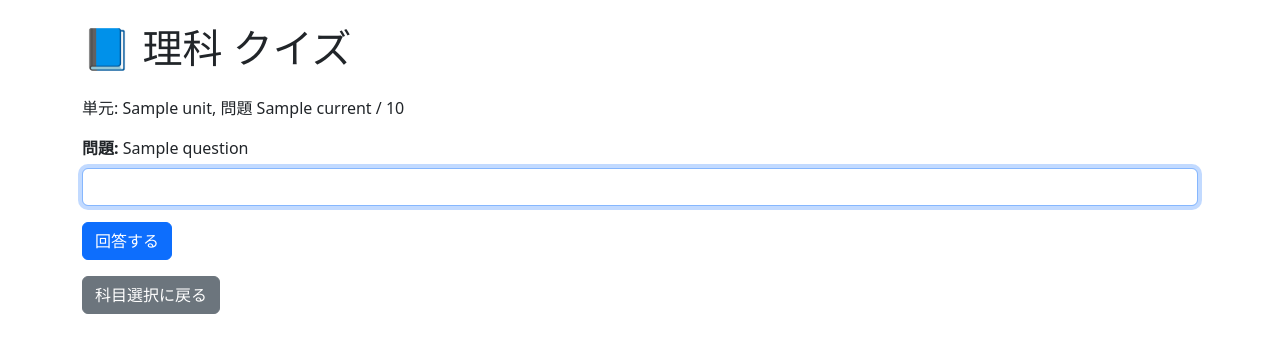
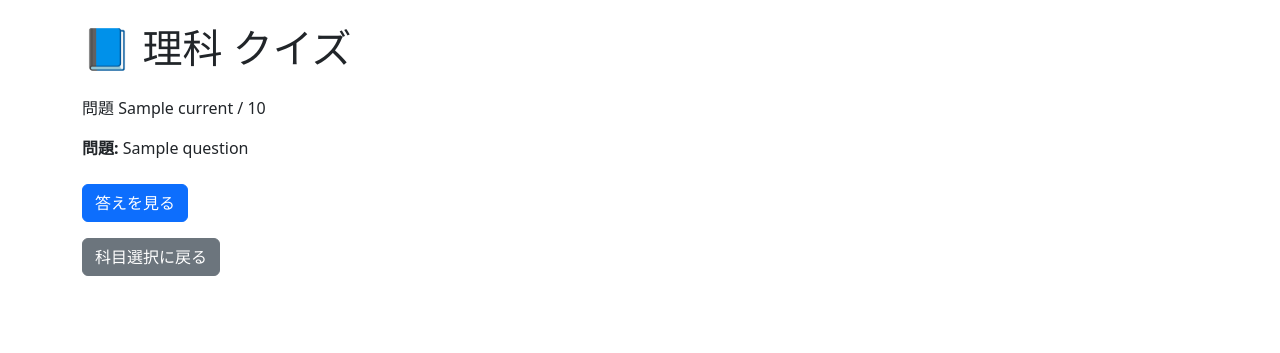
Before and after one commit to jakepeter/test_math_app, a Flask app: template templates/quiz.html in a window 1280 px wide. Shown: the top 353 px of the page. Run offline with Flask 3, Linux system fonts and the light colour scheme; the template is opened without the code that fills it: most values are stand-ins (such as "Sample title", 1, 10 or a date in 2020).

```diff
--- a/app.py
+++ b/app.py
@@ -1,28 +1,219 @@
 import os
-from flask import Flask, render_template, request, session, redirect, url_for
+from flask import Flask, render_template, request, session
 import random
 
 app = Flask(__name__)
-app.secret_key = "好きなランダムな文字列をここに"
+app.secret_key = "your_secret_key_here"
 
 # 理科の問題リスト（単元別）
 science_questions = {
-    "1": [  # 生物の観察
+    "1": [  # 生物の観察（100問）
         ("顕微鏡のレンズを切り替えることで変わるのは？", "倍率"),
         ("プレパラートに使うカバーガラスは何のために使う？", "試料を押さえるため"),
         ("観察するとき、最初に使う対物レンズの倍率は？", "低倍率"),
         ("細胞を見るときに使う顕微鏡の種類は？", "光学顕微鏡"),
         ("顕微鏡で観察するとき、試料の準備に使う液体は？", "水"),
-        # ... 25問以上追加
+        ("顕微鏡の接眼レンズの倍率は一般的に何倍？", "10倍"),
+        ("倍率はどうやって計算する？", "接眼レンズ×対物レンズ"),
+        ("プレパラートの材料は？", "ガラス"),
+        ("細胞の観察で最も重要なことは？", "焦点を合わせること"),
+        ("ピンセットの役割は？", "試料をつかむため"),
+        ("観察の際に調整する部品は？", "ステージ"),
+        ("細胞を染色する染料は？", "メチレンブルー"),
+        ("顕微鏡の光源の役割は？", "試料を照らすこと"),
+        ("観察に使う紙は？", "ろ紙"),
+        ("細胞壁があるのはどの細胞？", "植物細胞"),
+        ("観察で使うメモの形式は？", "スケッチ"),
+        ("倍率を上げるとどうなる？", "拡大される"),
+        ("焦点が合わないとどう見える？", "ぼやける"),
+        ("観察の際、試料はどれくらいの厚さにする？", "薄くする"),
+        ("分類の基本単位は？", "種"),
+        ("顕微鏡で見える最小の構造は？", "細胞"),
+        ("観察に必要な器具は？", "顕微鏡"),
+        ("植物細胞に特有な構造は？", "葉緑体"),
+        ("動物細胞にあって植物細胞にないものは？", "リソソーム"),
+        ("細胞の中の液体は？", "細胞質"),
+        ("染色に使う代表的な液体は？", "ヨウ素液"),
+        ("プレパラート作成の手順は？", "試料を載せる→カバーガラスを置く"),
+        ("光量が不足するとどうなる？", "見えにくくなる"),
+        ("観察の注意点は？", "試料を壊さない"),
+        ("倍率調整に使うネジは？", "粗動ネジ"),
+        ("顕微鏡を使うときの照明の調整は？", "しぼりで行う"),
+        ("顕微鏡の部品で、ピントを調節するものは？", "調節ねじ"),
+        ("細胞の核の役割は？", "遺伝情報を管理"),
+        ("細胞を構成する膜の名前は？", "細胞膜"),
+        ("プレパラートを安定させる部品は？", "クリップ"),
+        ("染色の目的は？", "細胞の構造を見やすくする"),
+        ("観察のとき、顕微鏡はどこを見る？", "接眼レンズ"),
+        ("試料を置く部分の名称は？", "ステージ"),
+        ("顕微鏡を片付けるとき最初にすることは？", "電源を切る"),
+        ("細胞小器官のひとつでエネルギーをつくるのは？", "ミトコンドリア"),
+        ("細胞分裂のときに観察できる構造は？", "染色体"),
+        ("観察対象の大きさを推定する方法は？", "視野の直径を基準にする"),
+        ("カバーガラスを斜めに置く理由は？", "気泡を防ぐため"),
+        ("対物レンズの切り替え方法は？", "回転させる"),
+        ("光学顕微鏡の特徴は？", "光を使って拡大する"),
+        ("電子顕微鏡との違いは？", "拡大倍率が小さい"),
+        ("試料の動きを防ぐには？", "カバーガラスで押さえる"),
+        ("顕微鏡の視野が暗いときは？", "しぼりを開く"),
+        ("視野が四角いのはどのレンズ？", "接眼レンズ"),
+        ("視野の明るさを変える部品は？", "しぼり"),
+        ("観察中、試料が動いて見える理由は？", "水分があるから"),
+        ("スケッチで注意することは？", "簡潔に、色を使わない"),
+        ("観察記録に必要な情報は？", "日付、倍率、観察内容"),
+        ("顕微鏡で見える細胞の構造は？", "細胞壁、核、葉緑体など"),
+        ("プレパラート作成で注意することは？", "気泡を入れない"),
+        ("観察時の倍率設定は？", "低倍率→高倍率の順"),
+        ("観察対象が中心にないときの対処は？", "ステージを調整"),
+        ("カバーガラスの厚さの影響は？", "見えにくくなる"),
+        ("顕微鏡の使い終わりにすることは？", "低倍率に戻す"),
+        ("試料に水を加える理由は？", "乾燥を防ぐ"),
+        ("焦点を合わせるときの注意点は？", "対物レンズとスライドをぶつけない"),
+        ("細胞の核が見える理由は？", "染色したため"),
+        ("プレパラートに水を垂らす理由は？", "光の屈折を防ぐ"),
+        ("試料の動きを止めたいときは？", "固定液を使う"),
+        ("観察対象に応じた倍率を選ぶ理由は？", "適切な大きさで観察できる"),
+        ("低倍率から始める理由は？", "視野が広く探しやすい"),
+        ("スケッチで書くべき構造は？", "見えたまま"),
+        ("対物レンズが複数ある理由は？", "倍率を変えるため"),
+        ("スライドガラスの清掃方法は？", "ろ紙で拭く"),
+        ("顕微鏡の持ち方は？", "腕と鏡筒を持つ"),
+        ("観察前に照明をつける理由は？", "明るくするため"),
+        ("顕微鏡観察の目的は？", "小さなものを拡大して観察する"),
+        ("顕微鏡での観察対象の動きを防ぐ工夫は？", "染色またはカバーガラスで固定"),
+        ("観察中に視野が暗くなる原因は？", "しぼりが閉じている"),
+        ("観察に使う水の種類は？", "蒸留水"),
+        ("焦点が合いづらいときの対処は？", "調節ねじを微調整する"),
+        ("細胞観察の対象として使う植物の例は？", "タマネギの皮"),
+        ("試料の中央にピントを合わせる理由は？", "観察対象をはっきり見るため"),
+        ("観察に使う器具で、手を切らないように注意するものは？", "スライドガラス"),
+        ("対物レンズの交換時に注意することは？", "ぶつけないように回す"),
+        ("細胞の観察で重要な視点は？", "構造の違いを理解すること"),
+        ("細胞の観察記録に使う単位は？", "μm（マイクロメートル）"),
+        ("プレパラートがずれる原因は？", "クリップが甘い"),
+        ("スライドガラスの大きさは？", "約7.5cm×2.5cm"),
+        ("プレパラートの完成後すぐ観察する理由は？", "乾燥を防ぐため"),
+        ("観察で最初に行う手順は？", "試料の準備"),
+        ("観察後に使用器具を洗う理由は？", "次回も使えるようにする"),
+        ("プレパラート作成で注意する器具は？", "ピンセットとスポイト"),
+        ("植物細胞と動物細胞の共通点は？", "核、細胞膜、細胞質を持つ"),
+        ("観察対象が染まりすぎるときの対処は？", "水で薄める"),
+        ("カバーガラスが割れやすい理由は？", "薄くて小さいため"),
+        ("光学顕微鏡の限界倍率は？", "1500倍程度"),
+        ("観察のとき照明を下に向ける理由は？", "光を試料にあてるため"),
+        ("顕微鏡を使う授業で最初に学ぶことは？", "器具の名称と扱い方"),
+        ("植物細胞に見られない構造は？", "リボソーム（←間違い探しにも可）"),
+        ("対物レンズが高倍率になるほど視野は？", "狭くなる"),
+        ("焦点を合わせたあと倍率を上げたらどうする？", "再度微調整する"),
+        ("プレパラートがうまく作れない原因の一つは？", "試料が厚すぎる"),
+        ("観察における一番の目的は？", "細胞の構造を理解する"),
     ],
-    "2": [  # 花のつくりなど
-        ("種子をつくらない植物は？", "コケ植物"),
-        ("維管束がない植物の例は？", "ゼニゴケ"),
-        ("双子葉類の植物の葉脈の形は？", "網状脈"),
-        ("単子葉類の根の生え方は？", "ひげ根"),
-        # ... 25問以上追加
-    ],
-    # 必要に応じて単元を追加（例："3": [...], "4": [...]）
+
+     "2": [  # 植物の分類とつくり（100問）[  # 植物の分類とつくり（単元2）
+    ("種子をつくらない植物の分類は？", "コケ植物とシダ植物"),
+    ("種子をつくる植物の分類は？", "被子植物と裸子植物"),
+    ("被子植物と裸子植物の違いは？", "子房があるかどうか"),
+    ("コケ植物に維管束はある？", "ない"),
+    ("シダ植物は何でなかまをふやす？", "胞子"),
+    ("被子植物の葉脈の形で分類できるのは？", "単子葉類と双子葉類"),
+    ("単子葉類の葉脈の形は？", "平行脈"),
+    ("双子葉類の葉脈の形は？", "網状脈"),
+    ("単子葉類の根の特徴は？", "ひげ根"),
+    ("双子葉類の根の特徴は？", "主根と側根"),
+    ("維管束とは何か？", "水や養分を運ぶ組織"),
+    ("コケ植物の例を1つ答えよ。", "ゼニゴケ"),
+    ("シダ植物の例を1つ答えよ。", "ゼンマイ"),
+    ("単子葉類の例を1つ答えよ。", "イネ"),
+    ("双子葉類の例を1つ答えよ。", "アサガオ"),
+    ("被子植物に子房はある？", "ある"),
+    ("裸子植物に子房はある？", "ない"),
+    ("裸子植物の例を1つ答えよ。", "マツ"),
+    ("被子植物の花のつくりの特徴は？", "花弁や子房がある"),
+    ("裸子植物の花のつくりの特徴は？", "花弁や子房がない"),
+    ("植物の分類で葉の形を使う理由は？", "分類の手がかりになるから"),
+    ("コケ植物はどのような場所に生える？", "湿った場所"),
+    ("維管束の種類は？", "道管と師管"),
+    ("道管の役割は？", "水や無機養分を運ぶ"),
+    ("師管の役割は？", "光合成産物を運ぶ"),
+    ("花粉をつくる部分は？", "雄しべ"),
+    ("卵細胞がある部分は？", "雌しべ"),
+    ("受粉とは何か？", "花粉が雌しべにつくこと"),
+    ("受精とは何か？", "卵細胞と精細胞が合体すること"),
+    ("受精後にできるものは？", "種子"),
+    ("被子植物の種子はどこにできる？", "子房"),
+    ("裸子植物の種子はどこにできる？", "胚珠の表面"),
+    ("花びらが目立たない植物は？", "風で受粉する植物"),
+    ("虫を引き寄せる花の特徴は？", "色や香りがある"),
+    ("花の中で胚珠を守る構造は？", "子房"),
+    ("果実は何が変化したもの？", "子房"),
+    ("種子は何が変化したもの？", "胚珠"),
+    ("胚珠の中にある細胞は？", "卵細胞"),
+    ("被子植物の受粉方法は？", "虫や風など"),
+    ("裸子植物の受粉方法は？", "風"),
+    ("裸子植物の葉の形の特徴は？", "細長い針のような葉"),
+    ("被子植物はどんな場所に多い？", "日当たりのよい場所"),
+    ("裸子植物はどんな場所に多い？", "山や乾燥地"),
+    ("単子葉類の花びらの数の特徴は？", "3の倍数"),
+    ("双子葉類の花びらの数の特徴は？", "4や5の倍数"),
+    ("被子植物において、種子が発芽する条件は？", "水、適温、空気"),
+    ("胚とは何か？", "将来の芽や根になる部分"),
+    ("子葉の働きは？", "養分をためる"),
+    ("単子葉類の子葉の数は？", "1枚"),
+    ("双子葉類の子葉の数は？", "2枚"),
+    ("裸子植物に花びらはある？", "ない"),
+    ("被子植物はどのように果実を作る？", "子房がふくらむ"),
+    ("植物の分類の大まかな流れは？", "種子→子房→葉脈・根"),
+    ("種子植物は何でふえる？", "種子"),
+    ("胞子植物は何でふえる？", "胞子"),
+    ("維管束を持つ植物は？", "種子植物とシダ植物"),
+    ("維管束を持たない植物は？", "コケ植物"),
+    ("コケ植物の体の構造は？", "茎と葉のようなつくり"),
+    ("シダ植物には根がある？", "ある"),
+    ("コケ植物には根がある？", "ない"),
+    ("被子植物で胚珠は何になる？", "種子"),
+    ("被子植物で子房は何になる？", "果実"),
+    ("裸子植物には果実がある？", "ない"),
+    ("被子植物の葉の特徴は？", "広い葉が多い"),
+    ("裸子植物の種子はむき出し？", "はい"),
+    ("被子植物の受精の順番は？", "受粉→受精→種子"),
+    ("単子葉類の根はいつ出る？", "同時にたくさん出る"),
+    ("双子葉類の根はどのように出る？", "主根が最初に出て分かれる"),
+    ("単子葉類の成長のしかたは？", "節がのびる"),
+    ("双子葉類の成長のしかたは？", "先がのびる"),
+    ("種子植物の花の共通点は？", "雄しべと雌しべがある"),
+    ("被子植物の果実の役割は？", "種子を守り広げる"),
+    ("花粉管は何の役割？", "精細胞を卵細胞へ届ける"),
+    ("植物が育つために必要な要素は？", "水、空気、温度、光"),
+    ("植物の分類で注目する器官は？", "根、茎、葉、花"),
+    ("単子葉類と双子葉類の見分け方は？", "葉脈、根、子葉"),
+    ("種子の中にある将来の芽や根は？", "胚"),
+    ("種子が発芽する場所は？", "土の中"),
+    ("花の色が鮮やかな理由は？", "虫を呼ぶため"),
+    ("被子植物における受粉の多くは？", "虫媒花"),
+    ("風媒花の特徴は？", "花粉が多い、花が目立たない"),
+    ("虫媒花の特徴は？", "花が大きい、色が鮮やか"),
+    ("子房が果実になるのは何のため？", "種子を守り運ぶ"),
+    ("単子葉類は茎にどのように維管束がある？", "バラバラに分布"),
+    ("双子葉類は茎にどのように維管束がある？", "輪のように並ぶ"),
+    ("裸子植物の花粉が飛ぶ時期は？", "春"),
+    ("被子植物の受粉の手助けをするものは？", "虫、風、水など"),
+    ("植物の生活環で重要な変化は？", "受精と発芽"),
+    ("単子葉類と双子葉類はどこで分ける？", "子葉の数"),
+    ("花が咲かない植物の例は？", "コケ植物、シダ植物"),
+    ("葉緑体はどこにある？", "葉の細胞の中"),
+    ("花のがくの役割は？", "花を保護する"),
+    ("花のめしべの先は何という？", "柱頭"),
+    ("めしべの下のふくらみを何という？", "子房"),
+    ("葉の働きは？", "光合成"),
+    ("根の先にある保護部分は？", "根冠"),
+    ("芽の先にある成長点を何という？", "頂芽"),
+    ("植物の分類で使う観察器具は？", "ルーペ、顕微鏡"),
+    ("花が咲く植物をまとめて何という？", "種子植物"),
+    ("胞子でふえる植物をまとめて何という？", "胞子植物"),
+    ("植物の分類に使うデータは？", "葉、根、茎、花、種子の形"),
+    ("分類の目的は？", "生物の特徴を整理し理解すること"),
+]
+    # 他の単元も追加可能
 }
 
 # 数学の問題生成
@@ -47,30 +238,28 @@ def generate_math_question(unit):
     else:
         return "無効な単元です", ""
 
-# 理科の問題生成（ランダム）
-def generate_science_question(unit):
-    questions = science_questions.get(unit, [("無効な単元です", "")])
-    return random.choice(questions)
+# 理科の全問題（未使用）
+def generate_science_questions_all():
+    all_questions = []
+    for unit_questions in science_questions.values():
+        all_questions.extend(unit_questions)
+    return all_questions
 
-# 問題をn問生成
-def generate_questions(subject, unit, n=30):
-    questions = []
-    for _ in range(n):
-        if subject == "math":
-            q, a = generate_math_question(unit)
-        elif subject == "science":
-            q, a = generate_science_question(unit)
-        else:
-            q, a = "無効な科目です", ""
-        questions.append((q, a))
-    return questions
+# 問題リストを生成
+def generate_questions(subject, unit, n=None):
+    if subject == "math":
+        return [generate_math_question(unit) for _ in range(n or 30)]
+    elif subject == "science":
+        return science_questions.get(unit, [])
+    else:
+        return [("無効な科目です", "")]
 
-# トップページ：科目選択
+# トップページ
 @app.route("/")
 def index():
     return render_template("index.html")
 
-# 単元選択ページ
+# 科目選択
 @app.route("/select_subject", methods=["POST"])
 def select_subject():
     subject = request.form.get("subject")
@@ -82,43 +271,71 @@ def select_subject():
 def quiz():
     subject = session.get("subject")
     unit = request.form.get("unit")
-    questions = generate_questions(subject, unit, 30)
+    questions = generate_questions(subject, unit)
     session["questions"] = questions
     session["current"] = 0
     session["unit"] = unit
+    session["show_answer"] = False
 
     question, answer = questions[0]
-    return render_template("quiz.html", question=question, answer=answer, unit=unit, subject=subject, current=1, total=30)
+    return render_template("quiz.html", question=question, answer=answer,
+                           unit=unit, subject=subject, current=1,
+                           total=len(questions), show_answer=False)
 
-# 回答後
+# 回答処理
 @app.route("/result", methods=["POST"])
 def result():
-    user_answer = request.form.get("user_answer").strip()
-    correct_answer = request.form.get("correct_answer").strip()
-
-    current = session.get("current", 0)
     subject = session.get("subject", "")
     unit = session.get("unit", "")
+    current = session.get("current", 0)
+    questions = session.get("questions", [])
+    show_answer = session.get("show_answer", False)
 
-    is_correct = (user_answer == correct_answer)
+    if current >= len(questions):
+        return render_template("finish.html", total=len(questions))
 
-    current += 1
-    session["current"] = current
+    if subject == "science":
+        if not show_answer:
+            session["show_answer"] = True
+            question, answer = questions[current]
+            return render_template("quiz.html", question=question, answer=answer,
+                                   unit=unit, subject=subject, current=current + 1,
+                                   total=len(questions), show_answer=True)
+        else:
+            current += 1
+            session["current"] = current
+            session["show_answer"] = False
 
-    if current >= len(session["questions"]):
-        return render_template("finish.html", total=len(session["questions"]))
+            if current >= len(questions):
+                return render_template("finish.html", total=len(questions))
 
-    question, answer = session["questions"][current]
-    return render_template("quiz.html",
-                           question=question,
-                           answer=answer,
-                           unit=unit,
-                           subject=subject,
-                           current=current + 1,
-                           total=len(session["questions"]),
-                           is_correct=is_correct,
-                           user_answer=user_answer,
-                           correct_answer=correct_answer)
+            question, answer = questions[current]
+            return render_template("quiz.html", question=question, answer=answer,
+                                   unit=unit, subject=subject, current=current + 1,
+                                   total=len(questions), show_answer=False)
+    else:
+        user_answer = request.form.get("user_answer", "").strip()
+        correct_answer = request.form.get("correct_answer", "").strip()
+        is_correct = (user_answer == correct_answer)
 
+        current += 1
+        session["current"] = current
+
+        if current >= len(questions):
+            return render_template("finish.html", total=len(questions))
+
+        question, answer = questions[current]
+        return render_template("quiz.html",
+                               question=question,
+                               answer=answer,
+                               unit=unit,
+                               subject=subject,
+                               current=current + 1,
+                               total=len(questions),
+                               is_correct=is_correct,
+                               user_answer=user_answer,
+                               correct_answer=correct_answer)
+
+# アプリ起動
 if __name__ == '__main__':
     app.run(host='0.0.0.0', port=int(os.environ.get('PORT', 5000)), debug=True)
--- a/templates/quiz.html
+++ b/templates/quiz.html
@@ -9,9 +9,14 @@
 <body class="container py-4">
 
   <h1 class="mb-4">📘 {{ '数学' if subject == 'math' else '理科' }} クイズ</h1>
-  <p>単元: {{ unit }}, 問題 {{ current }} / {{ total }}</p>
 
-  {% if is_correct is defined %}
+  {% if subject == 'math' %}
+    <p>単元: {{ unit }}, 問題 {{ current }} / {{ total }}</p>
+  {% else %}
+    <p>問題 {{ current }} / {{ total }}</p>
+  {% endif %}
+
+  {% if subject == 'math' and is_correct is defined %}
     {% if is_correct %}
       <div class="alert alert-success">正解！</div>
     {% else %}
@@ -19,16 +24,34 @@
         不正解。あなたの答え: {{ user_answer }} / 正しい答え: {{ correct_answer }}
       </div>
     {% endif %}
+  {% elif subject == 'science' and show_answer %}
+    <div class="alert alert-info">
+      答え：<strong>{{ answer }}</strong>
+    </div>
   {% endif %}
 
   <form action="/result" method="post">
     <div class="mb-3">
       <label class="form-label"><strong>問題:</strong> {{ question }}</label><br />
-      <input type="text" name="user_answer" class="form-control" required autocomplete="off" autofocus />
+
+      {% if subject == 'math' %}
+        <input type="text" name="user_answer" class="form-control" required autocomplete="off" autofocus />
+      {% else %}
+        <input type="hidden" name="user_answer" value="表示のみ" />
+      {% endif %}
+
       <input type="hidden" name="correct_answer" value="{{ answer }}" />
     </div>
 
-    <button type="submit" class="btn btn-primary">回答する</button>
+    <button type="submit" class="btn btn-primary">
+      {% if subject == 'math' %}
+        回答する
+      {% elif show_answer %}
+        次の問題へ
+      {% else %}
+        答えを見る
+      {% endif %}
+    </button>
   </form>
 
   <form action="/" method="get" class="mt-3">
```
